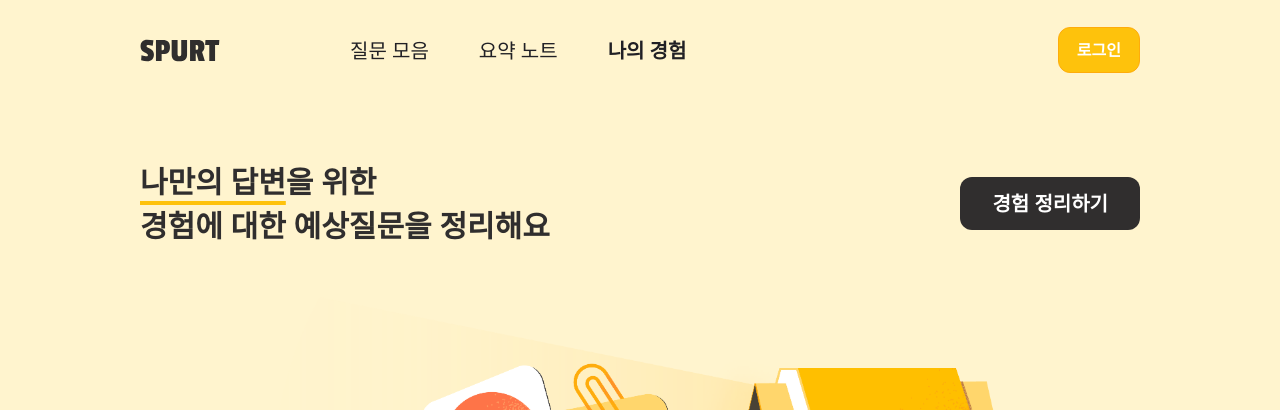
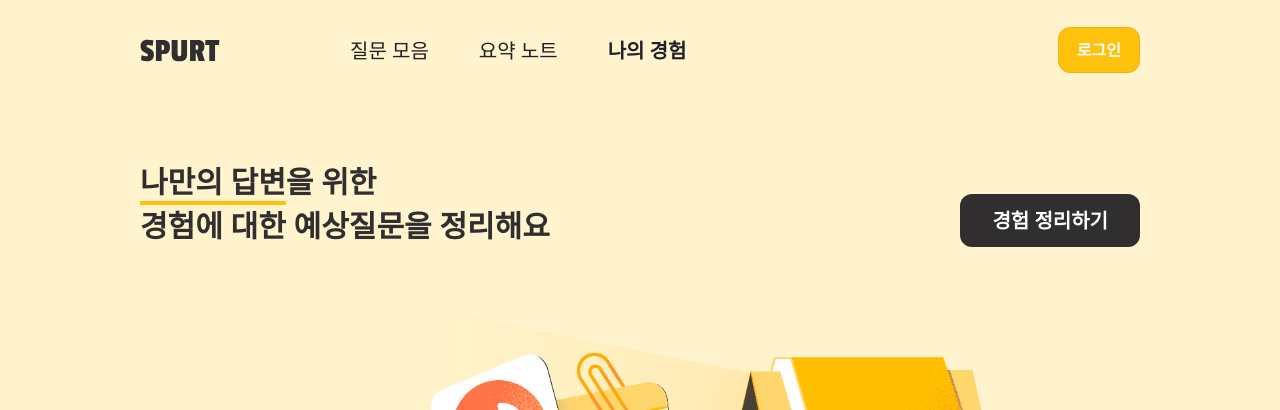
Before and after one commit to Nexters/Spurt, a Next.js app: page /experience in a window 1280 px wide. Shown: the top 410 px of the page. Built offline with nearby package versions, Linux system fonts and the light colour scheme; no server answers.

Commit message:
png 간격 조절 fixed

```diff
--- a/pages/experience.tsx
+++ b/pages/experience.tsx
@@ -7,6 +7,7 @@ import ExperienceCard from '@/components/pc/Keywords/Experience/ExperienceCard';
 import ExperienceQuestionCard from '@/components/pc/Keywords/Experience/ExperienceQuestionCard';
 import Header from '@/components/pc/Keywords/header';
 import Illust from '@/img/Illust_myProject.png';
+import IllustSvg from '@/img/Illust_myProject.svg';
 import ModifyIcon from '@/img/edit-16.svg';
 import LinkIcon from '@/img/link-yellow-18.svg';
 import PlusIcon from '@/img/plus-20.svg';
@@ -78,7 +79,7 @@ const ExperienceHome = () => {
       <div className="absolute top-[0px] left-0 bottom-0 bg-main-100 w-full h-[580px]"></div>
       <div className="absolute w-[1000px]">
         <Header />
-        <div className="text-title1 text-gray-700 flex justify-between mt-[60px] mb-[28px]">
+        <div className="text-title1 text-gray-700 flex justify-between mt-[60px] mb-[32px]">
           <div>
             <span className="underline underline-offset-8 decoration-main-400 decoration-4">
               나만의 답변
@@ -86,16 +87,16 @@ const ExperienceHome = () => {
             <span>을 위한</span>
             <p>경험에 대한 예상질문을 정리해요</p>
           </div>
-          <div className="flex items-center">
+          <div className="flex items-end">
             <Link href={'/experienceCreation'}>
               <ButtonS>경험 정리하기</ButtonS>
             </Link>
           </div>
         </div>
-
+        {/* <IllustSvg /> */}
         <Image src={Illust} alt="MyProject" />
       </div>
-      <div className="h-[360px] mb-[100px]">÷</div>
+      <div className="h-[360px] mb-[100px]">???÷</div>
       <div className="mt-[300px]">
         <p className="text-title2 text-gray-700 mb-[20px]">나의 경험 정리</p>
         <div className="mb-[20px]">
```
Also changed, not shown: img/Illust_myProject.png.
